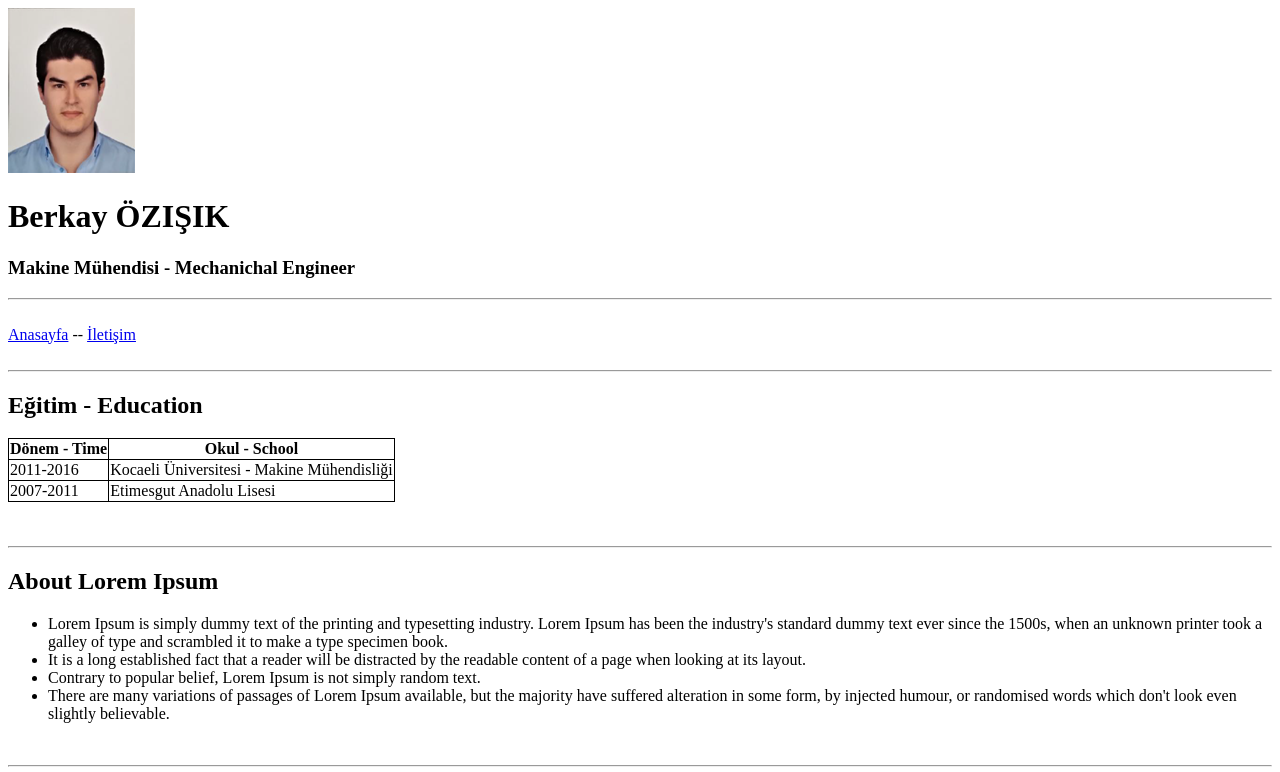
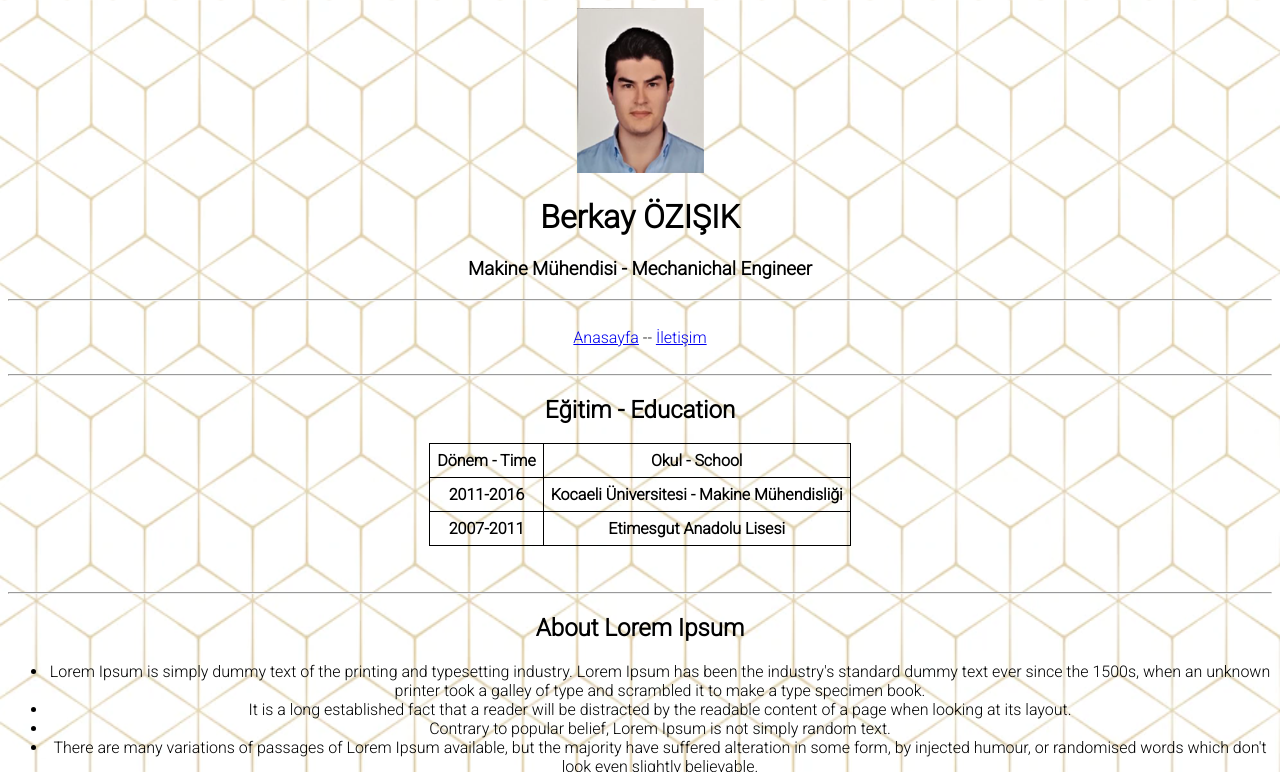
Before and after one commit to Bekomu/Bekomu.github.io, a plain HTML site: page index.html in a window 1280 px wide. Shown: the top 772 px of the page. Drawn offline with Linux system fonts and the light colour scheme; grey boxes are pictures that could not be loaded.

Commit message:
second commit

```diff
--- a/contact.html
+++ b/contact.html
@@ -2,8 +2,51 @@
 <html lang="en">
 
 <head>
-    <h3>- - - İletişim - - -</h2>
+    <meta charset="UTF-8">
+    <style>
+        body {
+            background-image: url(./contactme.jpg);
+            background-size:cover;
+            background-repeat: no-repeat;
+            background-attachment: center;
+            font-family: 'IBM Plex Sans Arabic', sans-serif;
+            font-family: 'Roboto', sans-serif;
+            text-align: center;
+            color:aliceblue;
+            font-weight: 50;
+
+        }
+        #contact {
+            height: 200px;
+            width: 300px;
+        }
+    </style>
+    <meta http-equiv="X-UA-Compatible" content="IE=edge">
+    <meta name="viewport" content="width=device-width, initial-scale=1.0">
+    <title>Document</title>
+    <link rel="preconnect" href="https://fonts.googleapis.com">
+    <link rel="preconnect" href="https://fonts.gstatic.com" crossorigin>
+    <link
+        href="https://fonts.googleapis.com/css2?family=IBM+Plex+Sans+Arabic:wght@300&family=Roboto:wght@300&display=swap"
+        rel="stylesheet">
 </head>
 
+<body>
+
+    <h3>- - - İletişim - - -</h2>
+
+
+        <hr>
+        <div style="margin:10px;">
+            <label>e-Mail :</label> <label style="font-style: italic;">bozisik93@gmail.com</label>
+        </div>
+
+        <form style="margin-left: 10px;" action="mailto:bozisik93@gmail.com">
+            <button type="mailGonder" id="mailGonder" name="q">
+                Mail Gönder</button>
+        </form>
+
+</body>
+</head>
 
 </html>
--- a/index.html
+++ b/index.html
@@ -12,10 +12,37 @@
         td {
             border: 1px solid black;
         }
+
+        body {
+            background-image: url(./arkaplan-index.webp);
+            background-position: center;
+            background-repeat: no-repeat;
+            background-size: 100% 100%;
+            background-attachment: fixed;
+            font-family: 'IBM Plex Sans Arabic', sans-serif;
+            font-family: 'Roboto', sans-serif;
+            text-align: center;
+        }
+        #tablo th, td
+        {
+            padding: 7px;
+            text-align: center;
+            font-weight: bold;
+        }
+        #tablo
+        {
+            margin: auto;
+        }
+
     </style>
     <meta http-equiv="X-UA-Cmpatible" content="IE=edge">
     <meta name="viewport" content="width=device-width, inital-scale=1.0">
     <link rel="icon" href="https://freedesignfile.com/upload/2017/08/saturn-icon-vector.png" type="image/png">
+    <link rel="preconnect" href="https://fonts.googleapis.com">
+    <link rel="preconnect" href="https://fonts.gstatic.com" crossorigin>
+    <link
+        href="https://fonts.googleapis.com/css2?family=IBM+Plex+Sans+Arabic:wght@300&family=Roboto:wght@300&display=swap"
+        rel="stylesheet">
     <title>Berkay Özışık'ın sitesi</title>
 
     <img src="ves.png" alt="berkayProfilResmi">
@@ -30,7 +57,7 @@
         <hr>
 
         <h2>Eğitim - Education</h2>
-        <table>
+        <table id="tablo">
             <!-- tr satır, th başlıki td sütun -->
             <tr>
                 <th>Dönem - Time</td>
@@ -49,15 +76,20 @@
                 <hr>
                 <h2>About Lorem Ipsum</h2>
                 <ul>
-                    <li>Lorem Ipsum is simply dummy text of the printing and typesetting industry. Lorem Ipsum has been the industry's standard dummy text ever since the 1500s, when an unknown printer took a galley of type and scrambled it to make a type specimen book.</li>
-                    <li>It is a long established fact that a reader will be distracted by the readable content of a page when looking at its layout.</li>
+                    <li>Lorem Ipsum is simply dummy text of the printing and typesetting industry. Lorem Ipsum has been
+                        the industry's standard dummy text ever since the 1500s, when an unknown printer took a galley
+                        of type and scrambled it to make a type specimen book.</li>
+                    <li>It is a long established fact that a reader will be distracted by the readable content of a page
+                        when looking at its layout.</li>
                     <li>Contrary to popular belief, Lorem Ipsum is not simply random text.</li>
-                    <li>There are many variations of passages of Lorem Ipsum available, but the majority have suffered alteration in some form, by injected humour, or randomised words which don't look even slightly believable.</li>
+                    <li>There are many variations of passages of Lorem Ipsum available, but the majority have suffered
+                        alteration in some form, by injected humour, or randomised words which don't look even slightly
+                        believable.</li>
                 </ul>
 
                 <br>
                 <hr>
-<img src="https://www.affde.com/uploads/article/50492/78Ilde35SFSD5y1v.gif" alt="html_css_javascript">
+                <img src="./hatasiz_kod_olmaz.jpg" alt="hatasiz_kod_olmaz">
 </head>
 
 
```
Also changed, not shown: arkaplan-index.webp (added), contact.jpg (added), contactme.jpg (added), cool-background.png (added), hatasiz_kod_olmaz.jpg (added).
